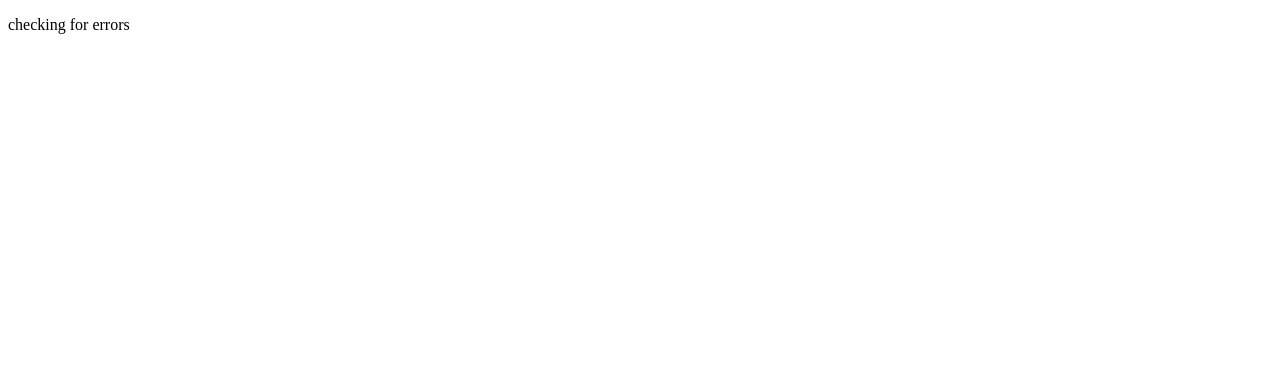
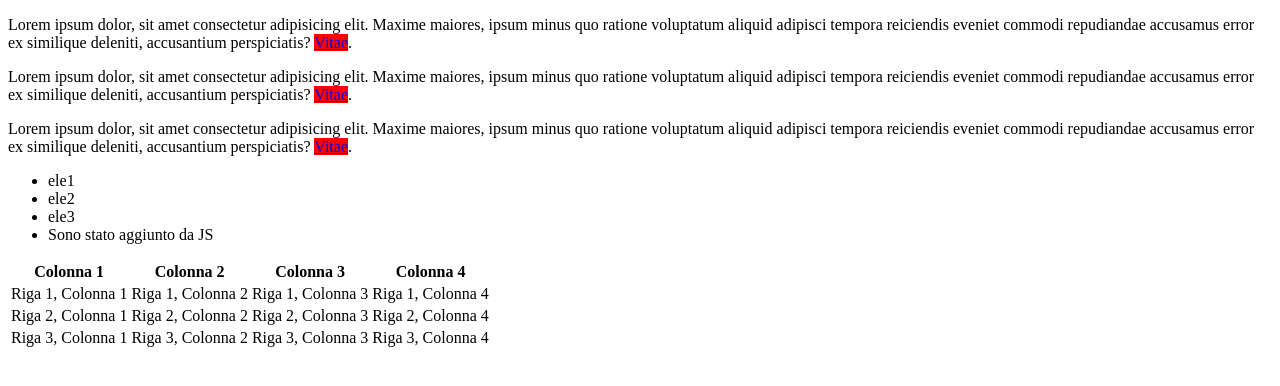
Before and after one commit to andrea-maiolo/u1-w3-p, a plain HTML site: page index.html in a window 1280 px wide. Drawn offline with Linux system fonts and the light colour scheme.

Commit message:
done most of exercises

```diff
--- a/D10.js
+++ b/D10.js
@@ -464,29 +464,93 @@ console.log(removeIndex(8));
   Scrivi una funzione per selezionare l'elemento dotato di id "container" all'interno della pagina.
 */
 
+const getContainer = function () {
+  let result = document.getElementById("container");
+  return result;
+};
+
+console.log(getContainer());
+
 /* ESERCIZIO 21
   Scrivi una funzione per selezionare ogni tag <td> all'interno della pagina.
 */
+
+const getAllTd = function () {
+  let allTd = document.getElementsByTagName("td");
+  return allTd;
+};
+
+console.log(getAllTd());
 
 /* ESERCIZIO 22
   Scrivi una funzione che, tramite un ciclo, stampa in console il testo contenuto in ogni tag <td> all'interno della pagina.
 */
 
+const printAllTd = function () {
+  let allTd = document.getElementsByTagName("td");
+  for (let i = 0; i < allTd.length; i++) {
+    const ele = allTd[i];
+    console.log(ele);
+  }
+};
+
+printAllTd();
+
 /* ESERCIZIO 23
   Scrivi una funzione per aggiungere un background di colore rosso a ogni link all'interno della pagina.
 */
+
+const bgLink = function () {
+  let allLinks = document.getElementsByTagName("a");
+  for (let i = 0; i < allLinks.length; i++) {
+    const element = allLinks[i];
+    element.style.backgroundColor = "red";
+  }
+};
+
+bgLink();
 
 /* ESERCIZIO 24
   Scrivi una funzione per aggiungere un nuovo elemento alla lista non ordinata con id "myList".
 */
 
+const addOne = function () {
+  let myList = document.getElementById("myList");
+  let newLi = document.createElement("li");
+  newLi.innerText = "Sono stato aggiunto da JS";
+  myList.appendChild(newLi);
+};
+
+addOne();
+
 /* ESERCIZIO 25
   Scrivi una funzione per svuotare la lista non ordinata con id "myList".
 */
 
+//TODO
+// const svuota = function () {
+//   let myList = document.getElementById("myList");
+//   let allLi = document.querySelectorAll("#myList li");
+//   console.log(allLi[0]);
+
+//   myList.remove(allLi[0]);
+// };
+
+// svuota();
+
 /* ESERCIZIO 26
   Scrivi una funzione per aggiungere ad ogni tag <tr> la classe CSS "test"
 */
+
+const addTest = function () {
+  let allTr = document.getElementsByTagName("tr");
+  for (let i = 0; i < allTr.length; i++) {
+    const ele = allTr[i];
+    ele.classList.add("test");
+  }
+};
+
+addTest();
 
 // [EXTRA] JS Avanzato
 
--- a/index.html
+++ b/index.html
@@ -8,7 +8,58 @@
 </head>
 
 <body>
-    <p>checking for errors</p>
+    <div id="container">
+        <div>
+            <p>Lorem ipsum dolor, sit amet consectetur adipisicing elit. Maxime maiores, ipsum minus quo ratione
+                voluptatum
+                aliquid adipisci tempora reiciendis eveniet commodi repudiandae accusamus error ex similique deleniti,
+                accusantium perspiciatis? <a target="_blank" href="https://www.google.com">Vitae</a>.</p>
+            <p>Lorem ipsum dolor, sit amet consectetur adipisicing elit. Maxime maiores, ipsum minus quo ratione
+                voluptatum
+                aliquid adipisci tempora reiciendis eveniet commodi repudiandae accusamus error ex similique deleniti,
+                accusantium perspiciatis? <a target="_blank" href="https://www.google.com">Vitae</a>.</p>
+            <p>Lorem ipsum dolor, sit amet consectetur adipisicing elit. Maxime maiores, ipsum minus quo ratione
+                voluptatum
+                aliquid adipisci tempora reiciendis eveniet commodi repudiandae accusamus error ex similique deleniti,
+                accusantium perspiciatis? <a target="_blank" href="https://www.google.com">Vitae</a>.</p>
+        </div>
+        <div>
+            <ul id="myList">
+                <li>ele1</li>
+                <li>ele2</li>
+                <li>ele3</li>
+            </ul>
+        </div>
+        <div>
+            <table>
+                <tr>
+                    <th>Colonna 1</th>
+                    <th>Colonna 2</th>
+                    <th>Colonna 3</th>
+                    <th>Colonna 4</th>
+                </tr>
+                <tr>
+                    <td>Riga 1, Colonna 1</td>
+                    <td>Riga 1, Colonna 2</td>
+                    <td>Riga 1, Colonna 3</td>
+                    <td>Riga 1, Colonna 4</td>
+                </tr>
+                <tr>
+                    <td>Riga 2, Colonna 1</td>
+                    <td>Riga 2, Colonna 2</td>
+                    <td>Riga 2, Colonna 3</td>
+                    <td>Riga 2, Colonna 4</td>
+                </tr>
+                <tr>
+                    <td>Riga 3, Colonna 1</td>
+                    <td>Riga 3, Colonna 2</td>
+                    <td>Riga 3, Colonna 3</td>
+                    <td>Riga 3, Colonna 4</td>
+                </tr>
+            </table>
+
+        </div>
+    </div>
     <script src="D10.js"></script>
 </body>
 
```
